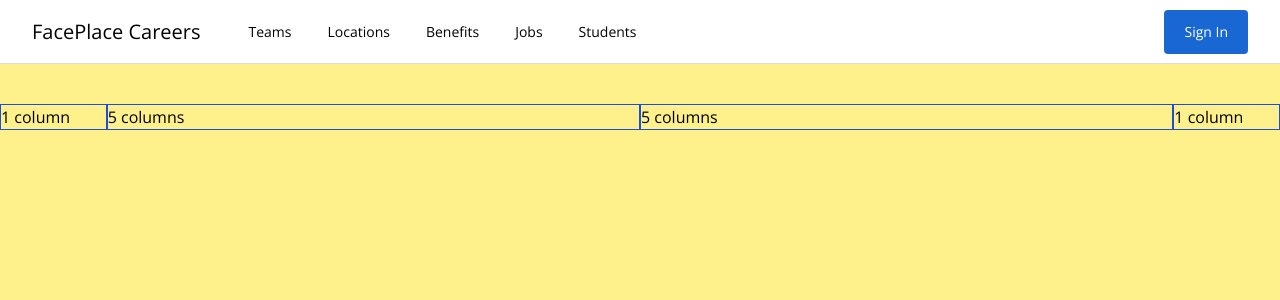
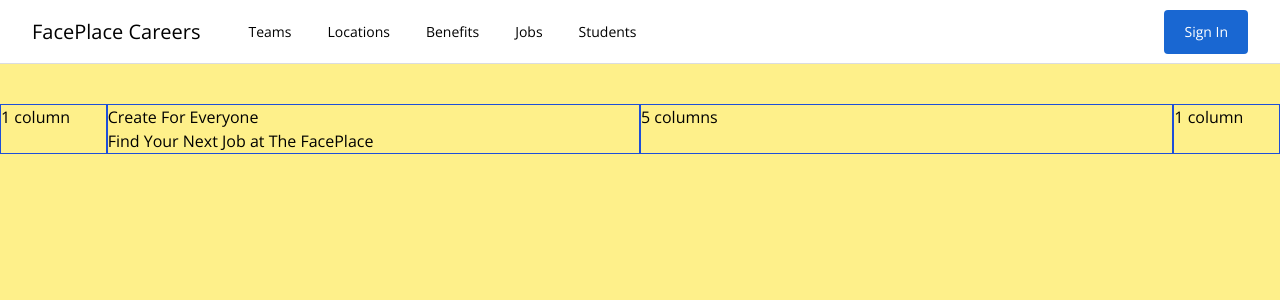
Before and after one commit to matthewmjm/careers-site, a Vue app: page / in a window 1280 px wide. Shown: the top 300 px of the page. Built offline with nearby package versions, Linux system fonts and the light colour scheme.

Commit message:
dyanmically change verb in Headline

```diff
--- /dev/null
+++ b/src/components/TheHeadline.vue
@@ -0,0 +1,39 @@
+<template>
+  <section>
+    <h1>{{ action }} For Everyone</h1>
+    <h2>Find Your Next Job at The FacePlace</h2>
+  </section>
+</template>
+
+<script>
+export default {
+  name: "TheHeadline",
+  data() {
+    return {
+      action: "Build",
+      interval: null,
+    };
+  },
+  created() {
+    this.changeTitle();
+  },
+  beforeUnmount() {
+    clearInterval(this.interval);
+  },
+  methods: {
+    changeTitle() {
+      this.interval = setInterval(() => {
+        const actions = ["Build", "Create", "Design", "Code"];
+        const currentActionIndex = actions.indexOf(this.action);
+        const nextActionIndex = (currentActionIndex + 1) % 4;
+        const nextAction = actions[nextActionIndex];
+        this.action = nextAction;
+      }, 3000);
+    },
+  },
+};
+</script>
+
+<style scoped>
+
+</style>
--- a/src/components/TheHero.vue
+++ b/src/components/TheHero.vue
@@ -6,7 +6,7 @@
           1 column
         </div>
         <div class="col-span-5 col-start-2 border border-blue-700">
-          5 columns
+          <the-headline />
         </div>
         <div class="col-span-5 col-start-7 border border-blue-700">
           5 columns
@@ -21,6 +21,8 @@
 </template>
 
 <script setup>
+import TheHeadline from "@/components/TheHeadline.vue";
+
 
 </script>
 
```
